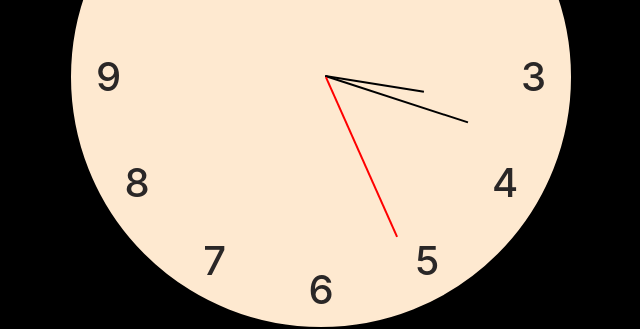
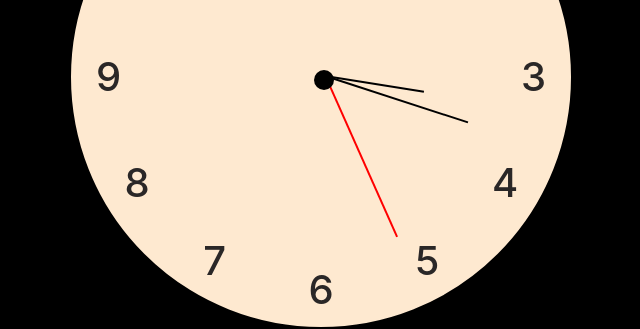
Before and after one commit to ha3158987/analog-clock, a React (Vite) app: page / in a window 1280 px wide. Shown: the part 323-652 px from the top of the page, without its empty margins (319-959 px from the left). Built offline with nearby package versions, Linux system fonts and the light colour scheme.

Commit message:
feat: add center pin to the clock

```diff
--- a/src/components/clock/Clock.tsx
+++ b/src/components/clock/Clock.tsx
@@ -29,9 +29,10 @@ function Clock() {
   return (
     <div id="clock-wrapper">
       {clockNumber.map((el) => <ClockNumber number={el} />)}
-      <span id='hour-hand' style={{ transform: `rotate(${(360 / 12 * hour) + (30 / 60 * minute)}deg) translate(-50%, -50%)` }} />
-      <span id='minute-hand' style={{ transform: `rotate(${360 / 60 * minute}deg) translate(-50%, -50%)` }} />
-      <span id='second-hand' style={{ transform: `rotate(${360 / 60 * second}deg) translate(-50%, -50%)` }} />
+      <span className='center' />
+      <span className='hour-hand' style={{ transform: `rotate(${(360 / 12 * hour) + (30 / 60 * minute)}deg) translate(-50%, -50%)` }} />
+      <span className='minute-hand' style={{ transform: `rotate(${360 / 60 * minute}deg) translate(-50%, -50%)` }} />
+      <span className='second-hand' style={{ transform: `rotate(${360 / 60 * second}deg) translate(-50%, -50%)` }} />
     </div>
   );
 }
--- a/src/components/clock/clock.style.scss
+++ b/src/components/clock/clock.style.scss
@@ -26,7 +26,23 @@
     }
 }
 
-#hour-hand {
+.center {
+    position: absolute;
+
+    top: 252.5px;
+    left: 252.5px;
+    transform: translate(-50%, -50%);
+
+    height: 20px;
+    width: 20px;
+
+    background-color: black;
+    border-radius: 50%;
+
+    z-index: 1;
+}
+
+.hour-hand {
     position: absolute;
 
     top: calc(250px - ((500px * 0.2) / 2));
@@ -37,7 +53,7 @@
     background-color: black;
 }
 
-#minute-hand {
+.minute-hand {
     position: absolute;
 
     top: calc(250px - ((500px * 0.3) / 2));
@@ -48,7 +64,7 @@
     background-color: black;
 }
 
-#second-hand {
+.second-hand {
     position: absolute;
 
     top: calc(250px - ((500px * 0.35) / 2));
```
